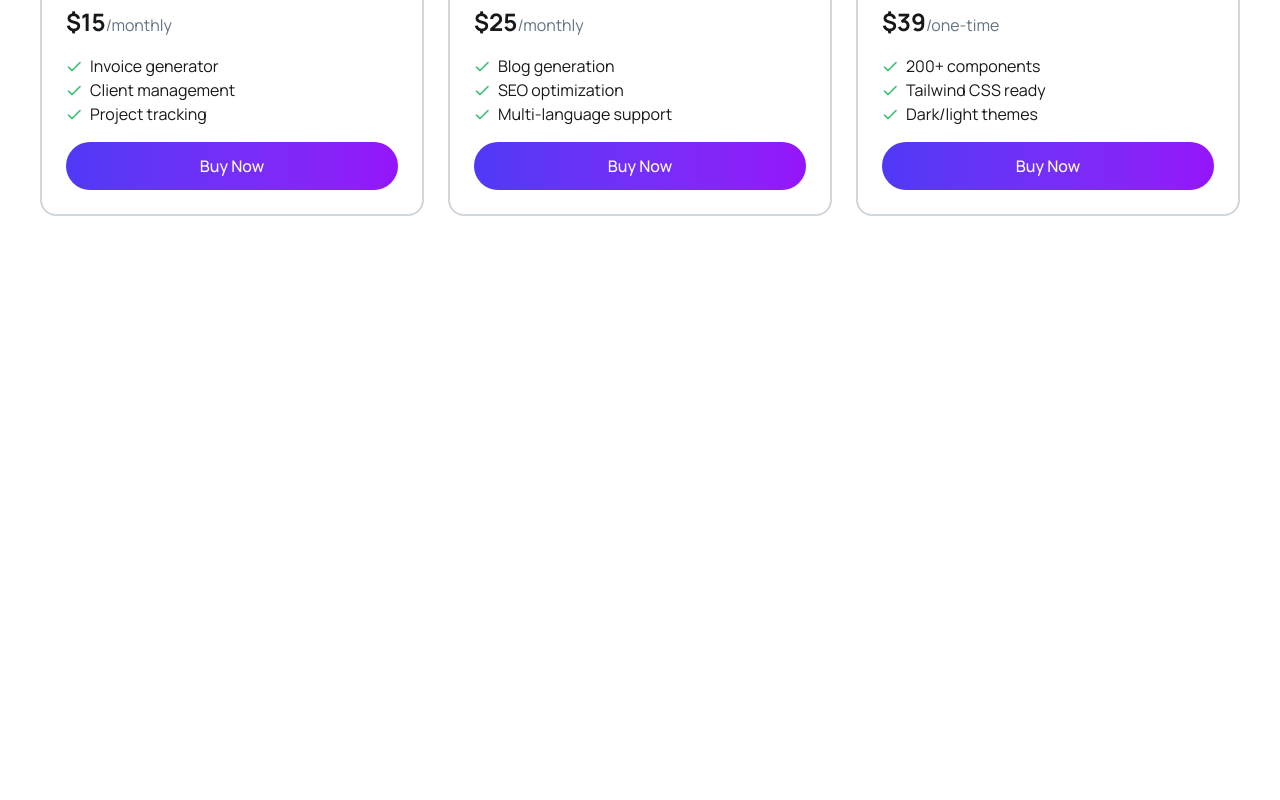
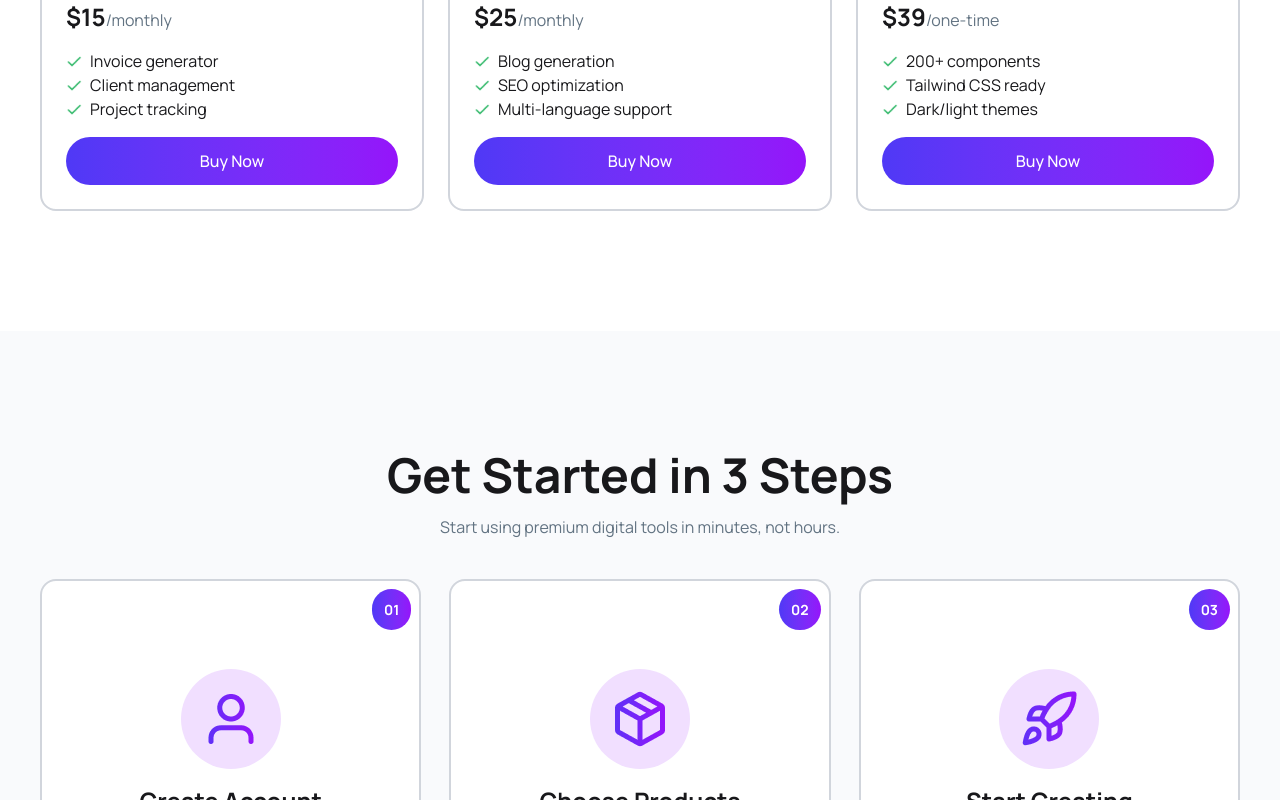
Before and after one commit to Nabil593/B13-A6-DigiTools-Platform, a React (Vite) app: page / in a window 1280 px wide. Shown: the part 2000-2800 px from the top of the page. Before the commit the page ends 2216 px from the top, so only its background shows below. Built offline with nearby package versions, Linux system fonts and the light colour scheme.

Commit message:
StepSection designed

```diff
--- a/src/App.jsx
+++ b/src/App.jsx
@@ -4,6 +4,7 @@ import Banner from './Components/Banner/Banner';
 import Stats from './Components/Stats/Stats';
 import MainSection from './Components/MainSection/MainSection';
 import { ToastContainer } from 'react-toastify';
+import StepSection from './Components/StepSection/StepSection';
 
 const App = () => {
 
@@ -18,6 +19,7 @@ const App = () => {
       <Banner />
       <Stats />
       <MainSection cartItem = {cartItem} setcartItem = {setcartItem} visible = {visible} setVisible = {setVisible}/>
+      <StepSection />
       <ToastContainer />
     </div>
   );
--- a/src/Components/Banner/Banner.jsx
+++ b/src/Components/Banner/Banner.jsx
@@ -6,7 +6,7 @@ import dot from '../../assets/Group 5.png';
 const Banner = () => {
     return (
         <div>
-            <div className='w-full max-w-[1200px] lg:px-0 md:px-8 sm:px-6 px-6 mx-auto flex lg:flex-row md:flex-row sm:flex-col flex-col justify-between items-center gap-10 lg:mt-20 md:mt-20 sm:mt-15 mt-15'>
+            <div className='w-full max-w-[1200px] lg:px-0 md:px-8 sm:px-6 px-6 mx-auto flex lg:flex-row md:flex-row sm:flex-col flex-col justify-between items-center gap-10 lg:mt-40 md:mt-20 sm:mt-15 mt-15'>
                 <div className='max-w-[640px] space-y-4'>
                     <div className='bg-[#E1E7FF] px-4 py-2 max-w-[300px] rounded-full'>
                     <p className='flex items-center gap-1.5 bg-gradient-to-r from-[#4F39F6] to-[#9514FA] bg-clip-text text-transparent'><span className='status animate-ping'><img src={dot} alt="dot" /></span> New: AI-Powered Tools Available</p>
--- a/src/Components/MainSection/MainSection.jsx
+++ b/src/Components/MainSection/MainSection.jsx
@@ -17,7 +17,7 @@ const MainSection = ({cartItem, setcartItem, visible, setVisible }) => {
     const [open, setOpen] = useState('products');
 
     return (
-        <div className='w-full max-w-[1200px] lg:px-0 md:px-8 sm:px-6 px-6 mx-auto lg:mt-28 md:mt-20 sm:mt-15 mt-15'>
+        <div className='w-full max-w-[1200px] lg:px-0 md:px-8 sm:px-6 px-6 mx-auto lg:mt-30 md:mt-20 sm:mt-15 mt-15 mb-30'>
 
             <div className='text-center space-y-4'>
                 <h1 className='text-5xl font-extrabold'>Premium Digital Tools</h1>
--- a/src/Components/Navber/Navber.jsx
+++ b/src/Components/Navber/Navber.jsx
@@ -4,7 +4,7 @@ import { FiMenu } from 'react-icons/fi';
 const Navber = ({ cartItem, visible }) => {
 
     return (
-        <div className='border-b-1 border-gray-300'>
+        <div className='border-b-1 border-gray-300 fixed top-0 left-0 w-full bg-white z-50'>
             <div className='w-full max-w-[1200px] lg:px-0 md:px-8 sm:px-6 px-6 mx-auto lg:h-[92px] md:h-20 sm:h-18 h-18 flex justify-between items-center'>
                 <div><h1 className='lg:text-4xl md:text-3xl text-3xl font-bold bg-gradient-to-r from-[#4F39F6] to-[#9514FA] bg-clip-text text-transparent leading-tight py-1'>DigTools</h1></div>
 
--- /dev/null
+++ b/src/Components/StepSection/StepSection.jsx
@@ -0,0 +1,49 @@
+import React from 'react';
+import userImage from '../../assets/user.png';
+import packageImage from '../../assets/package.png';
+import rocketImage from '../../assets/rocket.png';
+
+const StepSection = () => {
+    return (
+        <div className='w-full bg-[#F9FAFC]'>
+        <div className='w-full max-w-[1200px] lg:px-0 md:px-8 sm:px-6 px-6 mx-auto py-[120px]'>
+            <div className='text-center space-y-4 mb-10'>
+                <h2 className='text-5xl font-extrabold'>Get Started in 3 Steps</h2>
+                <p className='text-[16px] text-[#627382]'>Start using premium digital tools in minutes, not hours.</p>
+            </div>
+
+            <div className='grid grid-cols-1 md:grid-cols-3 gap-7 '>
+                <div className='relative bg-white border-2 border-gray-300 px-6 py-22 text-center rounded-2xl space-y-4'>
+                    <p className='absolute top-2 right-2 text-[14px] font-bold text-white bg-gradient-to-r from-[#4F39F6] to-[#9514FA] px-3 py-2.5 rounded-full'>01</p>
+                    <div className='w-[100px] mx-auto bg-[#f1dfff] p-5 rounded-full'>
+                        <img src={userImage} alt="User Image" />
+                    </div>
+                    <h3 className='text-2xl font-bold'>Create Account</h3>
+                    <p className='text-[16px] text-[#627382]'>Sign up for free in seconds. No credit card required to get started.</p>
+                </div>
+
+                <div className='relative bg-white border-2 border-gray-300 px-6 py-22 text-center rounded-2xl space-y-4'>
+                    <p className='absolute top-2 right-2 text-[14px] font-bold text-white bg-gradient-to-r from-[#4F39F6] to-[#9514FA] px-3 py-2.5 rounded-full'>02</p>
+                    <div className='w-[100px] mx-auto bg-[#f1dfff] p-5 rounded-full'>
+                        <img src={packageImage} alt="Package Image" />
+                    </div>
+                    <h3 className='text-2xl font-bold'>Choose Products</h3>
+                    <p className='text-[16px] text-[#627382]'>Browse our catalog and select the tools that fit your needs.</p>
+                </div>
+
+                <div className='relative bg-white border-2 border-gray-300 px-6 py-22 text-center rounded-2xl space-y-4'>
+                    <p className='absolute top-2 right-2 text-[14px] font-bold text-white bg-gradient-to-r from-[#4F39F6] to-[#9514FA] px-3 py-2.5 rounded-full'>03</p>
+                    <div className='w-[100px] mx-auto bg-[#f1dfff] p-5 rounded-full'>
+                        <img src={rocketImage} alt="Rocket Image" />
+                    </div>
+                    <h3 className='text-2xl font-bold'>Start Creating</h3>
+                    <p className='text-[16px] text-[#627382]'>Download and start using your premium tools immediately.</p>
+                </div>
+
+            </div>
+        </div>
+        </div>
+    );
+};
+
+export default StepSection;
```
